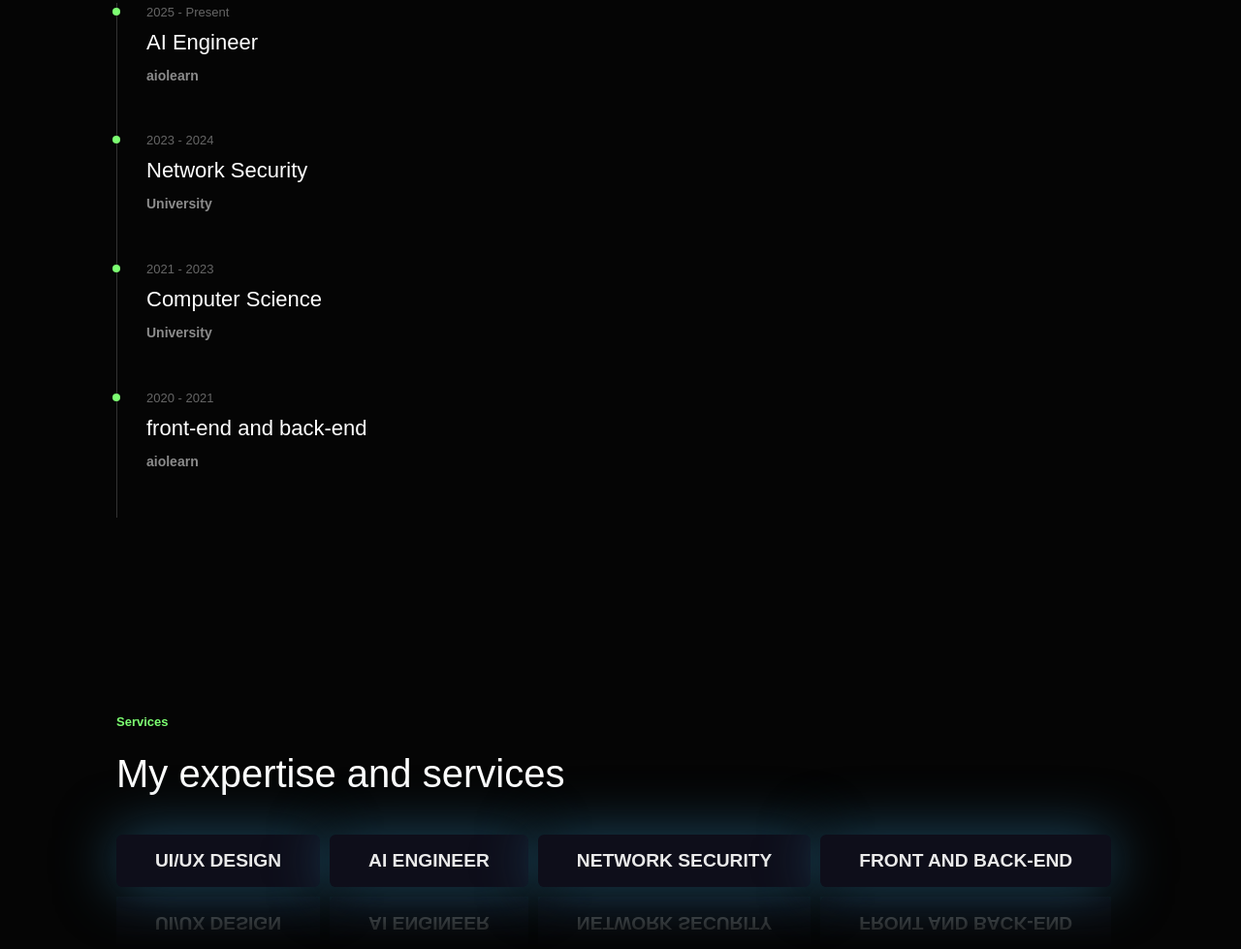
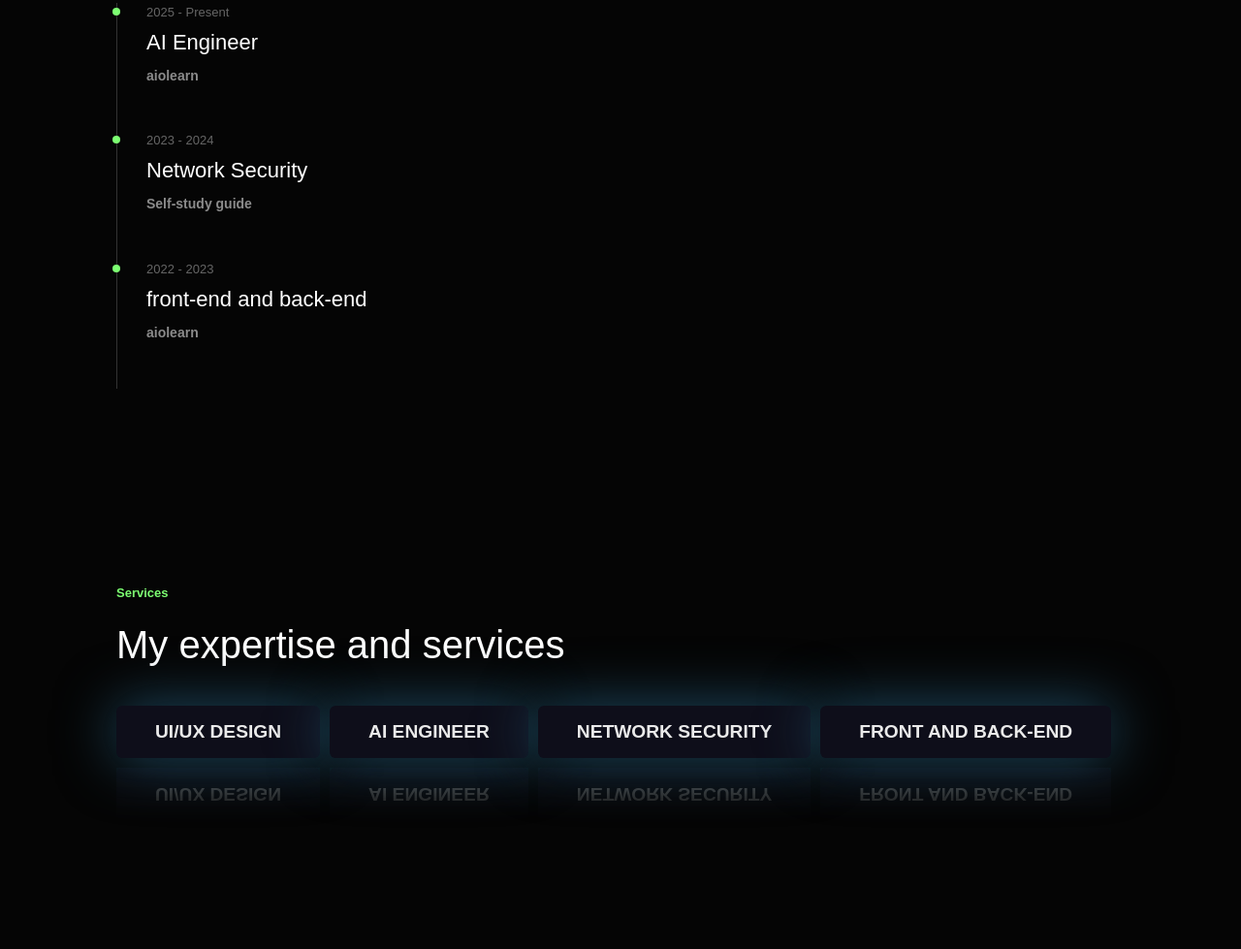
Before and after one commit to mohammadreza08080-arch/MRX, a plain HTML site: page index.html in a window 1280 px wide. Shown: the part 1802-2781 px from the top of the page at 97% size. Drawn offline with nearby package versions, Linux system fonts and the light colour scheme.

Commit message:
Updatre personal

```diff
--- a/index.html
+++ b/index.html
@@ -144,15 +144,10 @@
                 <div class="timeline-item">
                     <span>2023 - 2024</span>
                     <h3>Network Security</h3>
-                    <p>University</p>
+                    <p>Self-study guide</p>
                 </div>
                 <div class="timeline-item">
-                    <span>2021 - 2023</span>
-                    <h3>Computer Science</h3>
-                    <p>University</p>
-                </div>
-                <div class="timeline-item">
-                    <span>2020 - 2021</span>
+                    <span>2022 - 2023</span>
                     <h3>front-end and back-end</h3>
                     <p>aiolearn</p>
                 </div>
```
Also changed, not shown: pictuer/Screenshot 2026-08-23 161107.png (deleted).
